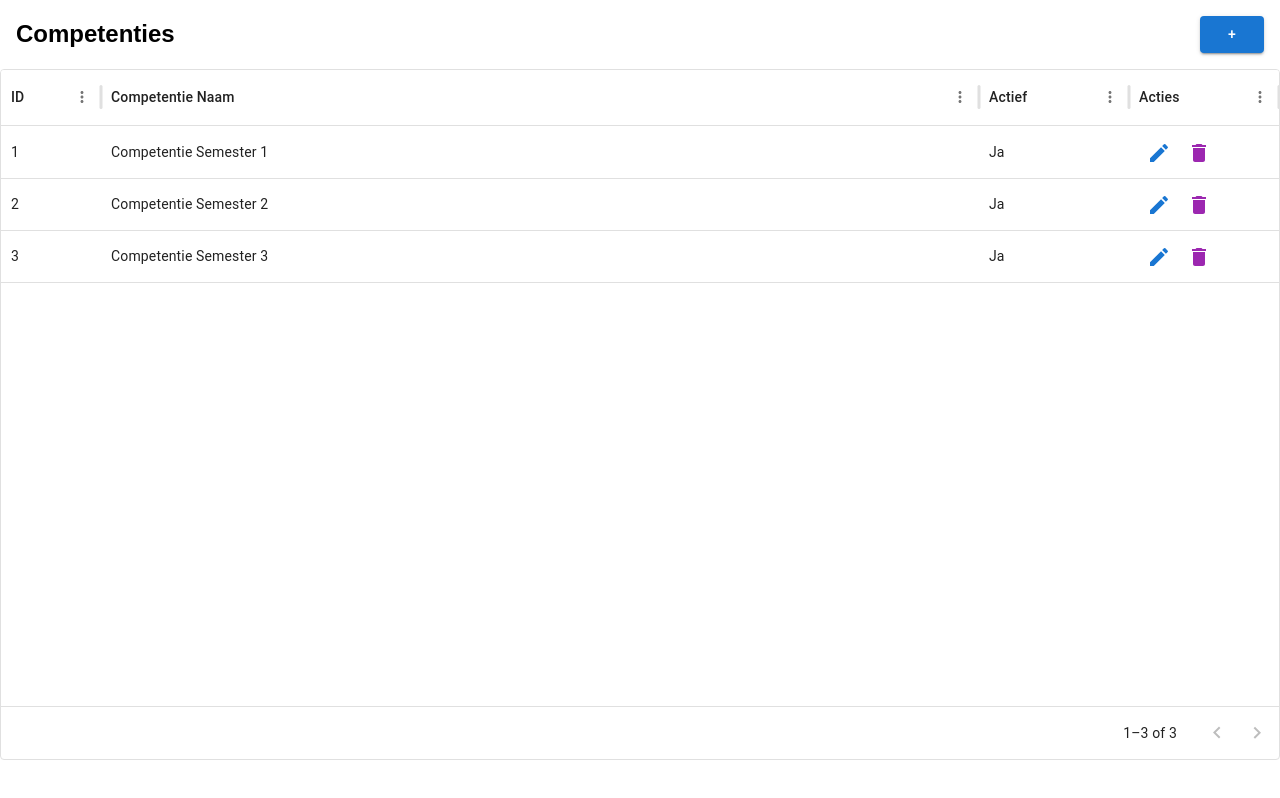
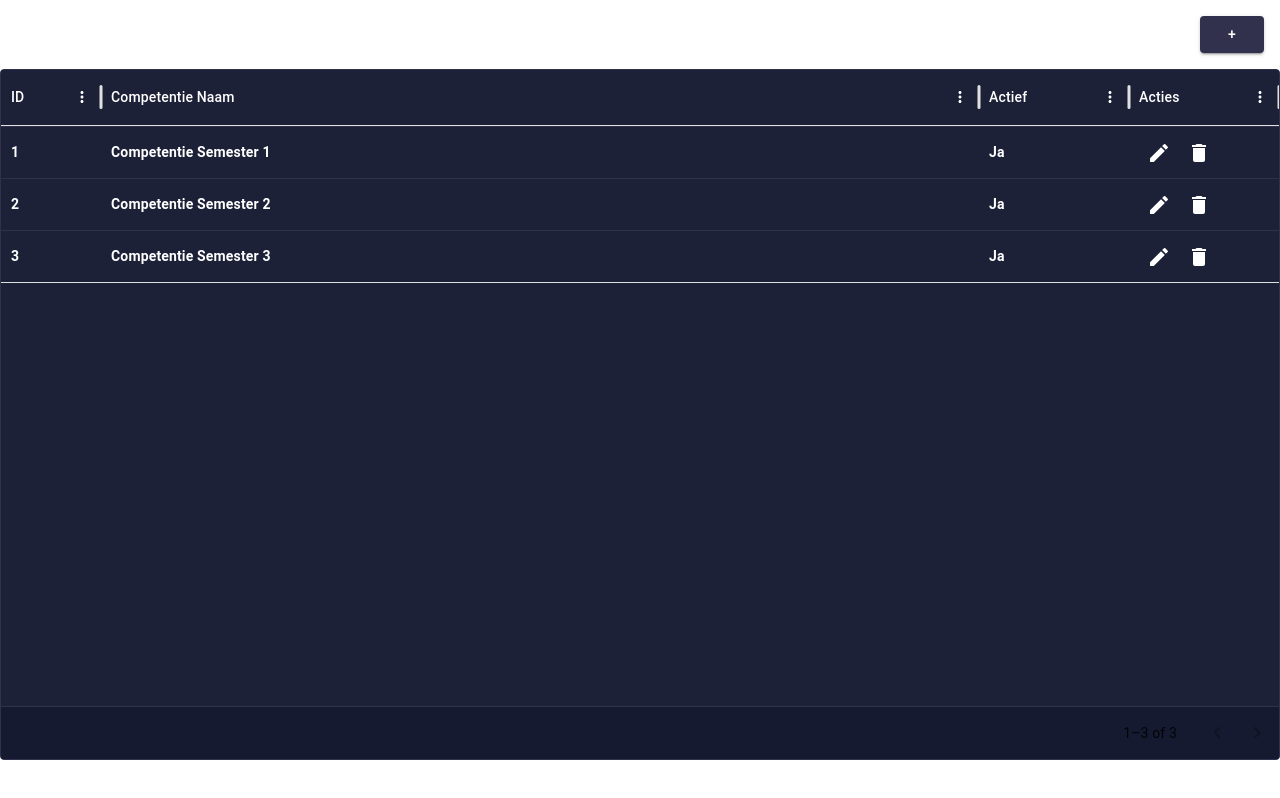
Before and after one commit to Mg-Ozkan/sop, a Next.js app: page /flow/1 in a window 1280 px wide. Built offline with nearby package versions, Linux system fonts and the light colour scheme.

Commit message:
Changes to styling to the competentie list and builder menu components.

```diff
--- a/app/layout.tsx
+++ b/app/layout.tsx
@@ -14,8 +14,8 @@ const geistMono = localFont({
 });
 
 export const metadata: Metadata = {
-  title: "Create Next App",
-  description: "Generated by create next app",
+  title: "Software Ontwikkelings Project",
+  description: "",
 };
 
 export default function RootLayout({
--- a/components/management/flows/FlowList.tsx
+++ b/components/management/flows/FlowList.tsx
@@ -6,9 +6,91 @@ import { Button, IconButton } from "@mui/material";
 import EditIcon from "@mui/icons-material/Edit";
 import DeleteIcon from "@mui/icons-material/Delete";
 import { FlowDefinition } from "@/components/types/FlowDefinition";
+import { styled } from '@mui/material/styles';
 
-import "./css/FlowList.scss";
+// Styled container for the component
+const StyledContainer = styled('div')({
+  height: '95%',
+  width: '100%',
+  display: 'flex',
+  flexDirection: 'column',
+});
 
+// Styled header container for the title and add button
+const HeaderContainer = styled('div')({
+  display: 'flex',
+  alignItems: 'center',
+  justifyContent: 'space-between',
+  padding: '16px',
+});
+
+// Styled header title
+const HeaderTitle = styled('h2')({
+  color: 'white',
+  margin: 0,
+});
+
+// Styled button for adding a new flow
+const StyledButton = styled(Button)({
+  backgroundColor: '#31304D',
+  color: 'white',
+  '&:hover': {
+    backgroundColor: '#424769',
+  },
+});
+
+// Styled data grid component for displaying the competenties
+const StyledDataGrid = styled(DataGrid)({
+  background: '#161A30',
+  borderColor: '#31304D',
+  color: 'white',
+  fontWeight: 'bold',
+
+  // Override the container background
+  '--DataGrid-containerBackground': '#1D2138 !important',
+
+  '& .MuiDataGrid-main': {
+    backgroundColor: '#1D2138',
+  },
+
+  '& .MuiDataGrid-columnHeaders': {
+    backgroundColor: '#1D2138',
+    color: 'white',
+    fontWeight: 'bold',
+  },
+
+  '& .MuiDataGrid-row': {
+    backgroundColor: '#1D2138',
+    '&:hover': {
+      backgroundColor: '#2A2D4C',
+    },
+  },
+
+  '& .MuiDataGrid-cell': {
+    borderColor: '#31304D',
+    color: 'white',
+  },
+
+  '& .MuiDataGrid-footerContainer': {
+    borderColor: '#31304D',
+    color: 'white',
+    backgroundColor: '#161A30',
+  },
+
+  '& .MuiIconButton-root': {
+    color: 'white',
+  },
+});
+
+// Styled icon button for the edit and delete buttons
+const StyledIconButton = styled(IconButton)({
+  color: 'white',
+  '&:hover': {
+    backgroundColor: 'rgba(255, 255, 255, 0.08)',
+  },
+});
+
+// Props for the FlowList component
 interface FlowListProps {
   definitions: FlowDefinition[];
   onEdit: (id: number) => void;
@@ -17,6 +99,7 @@ interface FlowListProps {
 }
 
 export const FlowList: React.FC<FlowListProps> = ({ definitions, onEdit, onAdd, onDelete }) => {
+  // Define the columns for the data grid component to display the competenties
   const columns: GridColDef[] = [
     { field: "id", headerName: "ID", width: 100 },
     { field: "displayName", headerName: "Competentie Naam", flex: 1 },
@@ -34,58 +117,47 @@ export const FlowList: React.FC<FlowListProps> = ({ definitions, onEdit, onAdd,
       filterable: false,
       renderCell: (params: GridRenderCellParams) => (
         <>
-          <IconButton
-            color="primary"
+          <StyledIconButton
             aria-label="edit"
             onClick={(event) => {
-              event.stopPropagation(); // Prevents the row click event
+              event.stopPropagation();
               onEdit(params.row.id);
             }}
           >
             <EditIcon />
-          </IconButton>
-          <IconButton
-            color="secondary"
+          </StyledIconButton>
+          <StyledIconButton
             aria-label="delete"
             onClick={(event) => {
-              event.stopPropagation(); // Prevents the row click event
+              event.stopPropagation();
               onDelete(params.row.id);
             }}
           >
             <DeleteIcon />
-          </IconButton>
+          </StyledIconButton>
         </>
       ),
     },
   ];
 
+  // Handle the row click event to open the competency
   const handleRowClick = (params: GridRowParams) => {
     const id = params.row.id as number;
     onEdit(id);
   };
 
   return (
-    <div
-      style={{
-        height: "95%",
-        width: "100%",
-        display: "flex",
-        flexDirection: "column",
-      }}
-    >
-    <div className="header">
-        <h2>Competenties</h2>
-        <Button
+    <StyledContainer>
+      <HeaderContainer>
+        <HeaderTitle>Competenties</HeaderTitle>
+        <StyledButton
           variant="contained"
-          color="primary"
           onClick={onAdd}
-          style={{ alignSelf: "end" }}
         >
           +
-        </Button>
-      </div>
-      <DataGrid
-        style={{ background: "white" }}
+        </StyledButton>
+      </HeaderContainer>
+      <StyledDataGrid
         rows={definitions}
         columns={columns}
         pageSizeOptions={[5, 10, 20, 100]}
@@ -93,6 +165,6 @@ export const FlowList: React.FC<FlowListProps> = ({ definitions, onEdit, onAdd,
         onRowClick={handleRowClick}
         autoPageSize
       />
-    </div>
+    </StyledContainer>
   );
 };
--- a/components/management/flows/css/flowList.scss
+++ b/components/management/flows/css/flowList.scss
@@ -1,6 +1,6 @@
-.header {
-    display: flex;
-    align-items: center;
-    justify-content: space-between;
-    padding: 16px;
-}
+// .header {
+//     display: flex;
+//     align-items: center;
+//     justify-content: space-between;
+//     padding: 16px;
+// }
--- a/components/portal/flow/components/sidebar/builderMenu.tsx
+++ b/components/portal/flow/components/sidebar/builderMenu.tsx
@@ -5,9 +5,85 @@ import TextField from '@mui/material/TextField';
 import Switch from '@mui/material/Switch';
 import FormControlLabel from '@mui/material/FormControlLabel';
 import Box from '@mui/material/Box';
+import { Button } from "@mui/material";
+import { styled } from '@mui/material/styles';
 
 import "./css/builderMenu.scss";
-import { Button } from "@mui/material";
+
+// Styled box for the menu container
+const StyledBox = styled(Box)({
+  backgroundColor: '#161A30',
+  color: 'white',
+});
+
+// Styled text field for the input fields
+const StyledTextField = styled(TextField)({
+  '& .MuiOutlinedInput-root': {
+    backgroundColor: '#1D2138',
+    color: 'white',
+    '& fieldset': {
+      borderColor: '#31304D',
+    },
+    '&:hover fieldset': {
+      borderColor: '#424769',
+    },
+    '&.Mui-focused fieldset': {
+      borderColor: '#424769',
+    },
+  },
+  '& .MuiInputLabel-root': {
+    color: 'white',
+    '&.Mui-focused': {
+      color: '#424769',
+    },
+  },
+});
+
+// Styled form control label for the switch
+const StyledFormControlLabel = styled(FormControlLabel)({
+  color: 'white',
+  '& .MuiSwitch-root': {
+    '& .MuiSwitch-switchBase': {
+      '&.Mui-checked': {
+        color: '#424769',
+        '& + .MuiSwitch-track': {
+          backgroundColor: '#31304D',
+        },
+      },
+    },
+    '& .MuiSwitch-track': {
+      backgroundColor: '#31304D',
+    },
+  },
+});
+
+// Button container styling for the save and cancel buttons
+const ButtonContainer = styled('div')({
+  display: 'flex',
+  justifyContent: 'space-between',
+  gap: '16px',
+  marginTop: '16px',
+  flexDirection: 'row',
+  alignItems: 'baseline'
+});
+
+// Opslaan button
+const StyledButton = styled(Button)({
+  backgroundColor: '#31304D',
+  color: 'white',
+  '&:hover': {
+    backgroundColor: '#424769',
+  },
+});
+
+// Annuleren button
+const StyledButtonSecondary = styled(Button)({
+  backgroundColor: '#1D2138',
+  color: 'white',
+  '&:hover': {
+    backgroundColor: '#2A2D4C',
+  },
+});
 
 type BuilderMenuProps = {
   definition: FlowDefinition | null;
@@ -62,8 +138,8 @@ const onNodeDescriptionChange = (event: React.ChangeEvent<{ value: unknown }>) =
 
   return (
     <div className="buildermenu">
-      <Box sx={{ p: 3 }}>
-      <TextField
+      <StyledBox sx={{ p: 3 }}>
+        <StyledTextField
           fullWidth
           label="Competentie naam"
           value={definition?.displayName || ''}
@@ -73,9 +149,8 @@ const onNodeDescriptionChange = (event: React.ChangeEvent<{ value: unknown }>) =
           size="small"
         />
 
-      <TextField
+        <StyledTextField
           fullWidth
-        label="Node naam"
           label="Node naam"
           value={selectedNode?.data.name || ''}
           onChange={onNodeNameChange}
@@ -84,7 +159,7 @@ const onNodeDescriptionChange = (event: React.ChangeEvent<{ value: unknown }>) =
           size="small"
         />
 
-      <TextField
+        <StyledTextField
           fullWidth
           label="URL"
           value={selectedNode?.data.url || ''}
@@ -94,7 +169,7 @@ const onNodeDescriptionChange = (event: React.ChangeEvent<{ value: unknown }>) =
           size="small"
         />
 
-      <TextField
+        <StyledTextField
           fullWidth
           label="Beschrijving"
           multiline
@@ -105,22 +180,37 @@ const onNodeDescriptionChange = (event: React.ChangeEvent<{ value: unknown }>) =
           variant="outlined"
         />
 
-      <h4>Actief</h4>
-      <FormControlLabel className="buildermenu-button"
+        <h4 style={{ color: 'white' }}>Actief</h4>
+        <StyledFormControlLabel
+          className="buildermenu-button"
           label={definition?.isEnabled ? "Ingeschakeld" : "Uitgeschakeld"}
           control={
             <Switch
               checked={definition?.isEnabled || false}
               onChange={onEnabledToggle}
-            color="primary"
             />
           }
         />
-      {!selectedNode ?  (
-        // Message or placeholder when no node is selected
-        <div>Selecteer een node om het aan te passen.</div>
-      ) : null}
-      </Box>
+        <ButtonContainer>
+          <StyledButtonSecondary
+            onClick={onBack}
+            variant="contained"
+          >
+            Annuleren
+          </StyledButtonSecondary>
+          <StyledButton
+            onClick={onBack}
+            variant="contained"
+          >
+            Opslaan
+          </StyledButton>
+        </ButtonContainer>
+        {!selectedNode && (
+          <div style={{ color: 'white', marginTop: '16px' }}>
+            Selecteer een node om het aan te passen.
+          </div>
+        )}
+      </StyledBox>
     </div>
   );
 }
--- a/components/portal/flow/components/sidebar/css/builderMenu.scss
+++ b/components/portal/flow/components/sidebar/css/builderMenu.scss
@@ -1,12 +1,14 @@
 .buildermenu {
-    --text: #0a0a0a;
     grid-column: 2 / 3;
     grid-row: 1;
-    background-color: white;
-    color: var(--text);
-    border-left: 1px solid #eee;
-    box-shadow: -2px 0 5px rgba(0, 0, 0, 0.1);
+    background-color: #161A30;
+    color: white;
+    border-left: 1px solid #31304D;
+    box-shadow: -2px 0 5px rgba(0, 0, 0, 0.3);
     z-index: 10;
+    display: flex;
+    flex-direction: column;
+    height: 100%;
 
     >h3 {
         display: flex;
@@ -16,16 +18,7 @@
     }
 }
 
-.buildermenu-button {
-    border-radius: 4px;
-    gap: 8px;
-    cursor: pointer;
-    display: flex;
-        flex-direction: row;
-        flex-wrap: nowrap;
-        justify-content: space-between;
-}
-
 h4 {
     padding-top: 8px;
+    margin-bottom: 8px;
 }
```
Lines whose indentation alone changed are shown as unchanged.
